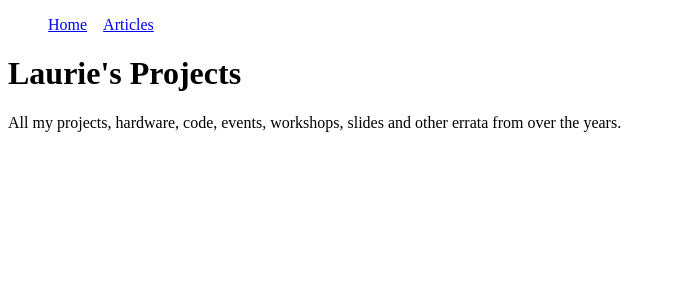
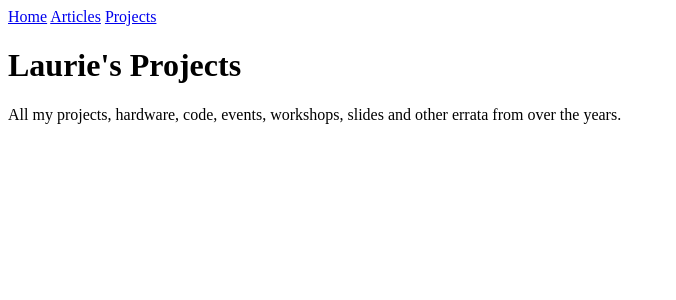
Before and after one commit to lauriegriffiths/lauriegriffiths.github.io, a SvelteKit app: page / in a window 1280 px wide. Shown: the top 300 px of the page, without its empty margins (0-676 px from the left). Built offline with nearby package versions, Linux system fonts and the light colour scheme.

Commit message:
fix styles

```diff
--- a/package.json
+++ b/package.json
@@ -37,5 +37,8 @@
 		"vitest": "^2.0.0"
 	},
 	"type": "module",
-	"packageManager": "pnpm@9.11.0+sha256.1c0e33f70e5df9eede84a357bdfa0b1f9dba6e58194628d48a1055756f553754"
+	"packageManager": "pnpm@9.11.0+sha256.1c0e33f70e5df9eede84a357bdfa0b1f9dba6e58194628d48a1055756f553754",
+	"dependencies": {
+		"simpledotcss": "^2.3.2"
+	}
 }
--- a/src/app.html
+++ b/src/app.html
@@ -7,6 +7,6 @@
 		%sveltekit.head%
 	</head>
 	<body data-sveltekit-preload-data="hover">
-		<div style="display: contents">%sveltekit.body%</div>
+		%sveltekit.body%
 	</body>
 </html>
--- a/src/routes/+layout.svelte
+++ b/src/routes/+layout.svelte
@@ -1,22 +1,20 @@
 <script lang="ts">
 	import { base } from '$app/paths';
+	//import simple css
+	import 'simpledotcss';
 </script>
 
-<nav>
-	<ul>
-		<li><a href="{base}/">Home</a></li>
-		<li><a href="{base}/articles">Articles</a></li>
-	</ul>
-</nav>
+<header>
+	<nav>
+		<a href="{base}/">Home</a>
+		<a href="{base}/articles">Articles</a>
+		<a href="{base}/projects">Projects</a>
+	</nav>
+</header>
 
 <main>
 	<slot></slot>
 </main>
 
 <style>
-	nav ul {
-		list-style: none;
-		display: flex;
-		gap: 1rem;
-	}
 </style>
```
Also changed, not shown: 1 other file (tests, documents, lock files or other folders).
